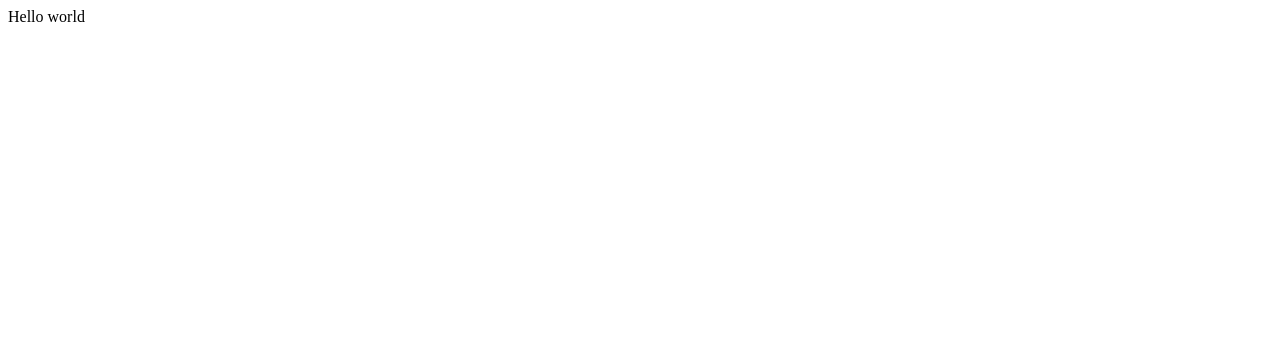
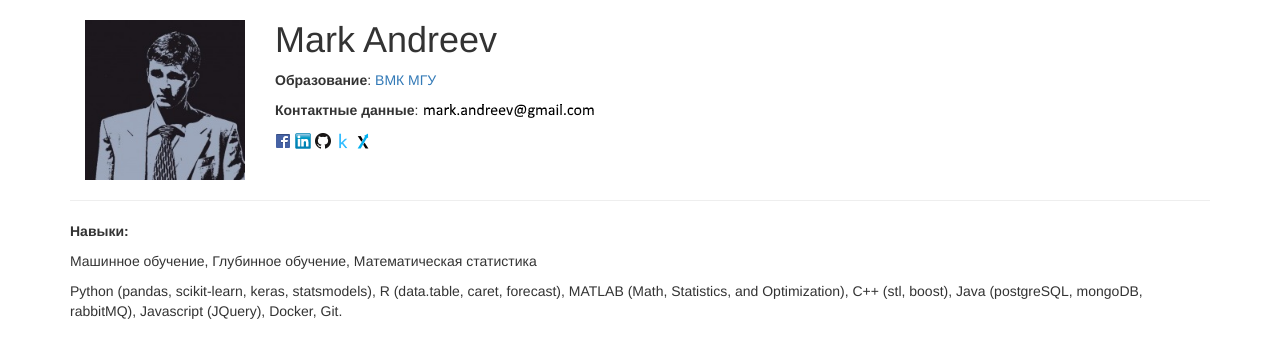
Before and after one commit to mrk-andreev/mrk-andreev.github.io, a plain HTML site: page index.html in a window 1280 px wide. Drawn offline with nearby package versions, Linux system fonts and the light colour scheme.

Commit message:
add images & info page

```diff
--- a/index.html
+++ b/index.html
@@ -1 +1,43 @@
-Hello world
+<!DOCTYPE html>
+<html lang="ru">
+<head>
+    <meta charset="UTF-8">
+    <title>Mark Andreev</title>
+    <link rel="stylesheet" href="https://maxcdn.bootstrapcdn.com/bootstrap/3.3.6/css/bootstrap.min.css" integrity="sha384-1q8mTJOASx8j1Au+a5WDVnPi2lkFfwwEAa8hDDdjZlpLegxhjVME1fgjWPGmkzs7" crossorigin="anonymous">
+</head>
+<body>
+
+<div class="container">
+    <div class="container-fluid">
+    <div class="row">
+        <div class="col-md-2 col-xs-4">
+            <br/>
+            <p><img src="assets/images/photos/avatar-small.jpg" class="img-responsive" align="right"></p>
+        </div>
+        <div class="col-md-10 col-xs-8">
+            <h1>Mark Andreev</h1>
+            <p><b>Образование</b>: <a href="http://cs.msu.ru/" target="_blank">ВМК МГУ</a></p>
+            <p><b>Контактные данные</b>: <img src="assets/images/photos/email.png" /> </p>
+            <p>
+                <a href="https://www.facebook.com/mark.andreev" target="_blank"><img src="assets/images/logo/facebook-logo.png" /></a>
+                <a href="https://ru.linkedin.com/in/" target="_blank"><img src="assets/images/logo/linkedin-logo.png" /></a>
+                <a href="http://github.com/mrk-andreev" target="_blank"><img src="assets/images/logo/github-logo.png"></a>
+                <a href="https://www.kaggle.com/mandreev" target="_blank"><img src="assets/images/logo/kaggle-logo.png" /></a>
+                <a href="https://www.crowdanalytix.com/members/mrkandreev/detail.htm" target="_blank"><img src="assets/images/logo/crowdanalytix-logo.png" /></a>
+            </p>
+        </div>
+    </div>
+	</div>
+	<hr/>
+	<div>
+		<p>
+			<b>Навыки:</b>
+			<p>Машинное обучение, Глубинное обучение, Математическая статистика</p>
+			<p>Python (pandas, scikit-learn, keras, statsmodels), R (data.table, caret, forecast), MATLAB (Math, Statistics, and Optimization), C++ (stl, boost), Java (postgreSQL,  mongoDB, rabbitMQ), Javascript (JQuery), Docker, Git.</p>
+		</p>
+	</div>
+</div>
+
+<!-- Yandex.Metrika counter --> <script type="text/javascript"> (function (d, w, c) { (w[c] = w[c] || []).push(function() { try { w.yaCounter41245659 = new Ya.Metrika({ id:41245659, clickmap:true, trackLinks:true, accurateTrackBounce:true, webvisor:true, trackHash:true }); } catch(e) { } }); var n = d.getElementsByTagName("script")[0], s = d.createElement("script"), f = function () { n.parentNode.insertBefore(s, n); }; s.type = "text/javascript"; s.async = true; s.src = "https://mc.yandex.ru/metrika/watch.js"; if (w.opera == "[object Opera]") { d.addEventListener("DOMContentLoaded", f, false); } else { f(); } })(document, window, "yandex_metrika_callbacks"); </script> <noscript><div><img src="https://mc.yandex.ru/watch/41245659" style="position:absolute; left:-9999px;" alt="" /></div></noscript> <!-- /Yandex.Metrika counter -->
+</body>
+</html>
```
Also changed, not shown: assets/images/logo/archive-logo.png (added), assets/images/logo/crowdanalytix-logo.png (added), assets/images/logo/db-logo.png (added), assets/images/logo/ds-logo.png (added), assets/images/logo/facebook-logo.png (added), assets/images/logo/github-logo.png (added), assets/images/logo/habr-logo.png (added), assets/images/logo/java-logo.png (added), assets/images/logo/kaggle-logo.png (added), assets/images/logo/linkedin-logo.png (added), assets/images/logo/mpei-logo.png (added), assets/images/logo/pdf-logo.png (added), assets/images/logo/python-logo.png (added), assets/images/logo/sd-logo.png (added), 5 more files.
